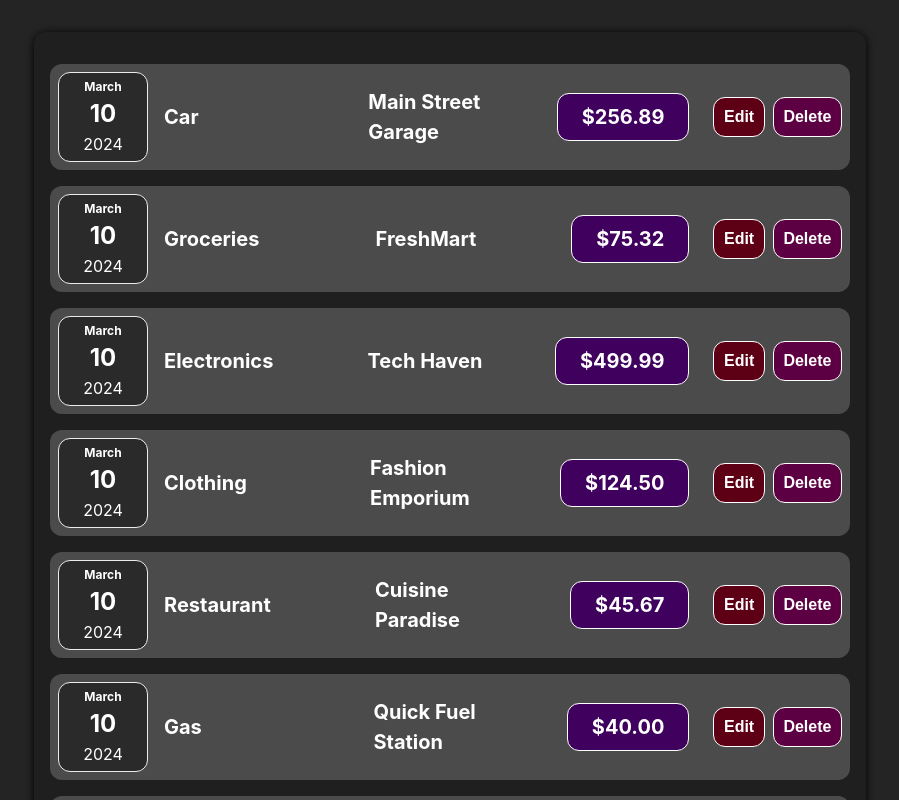
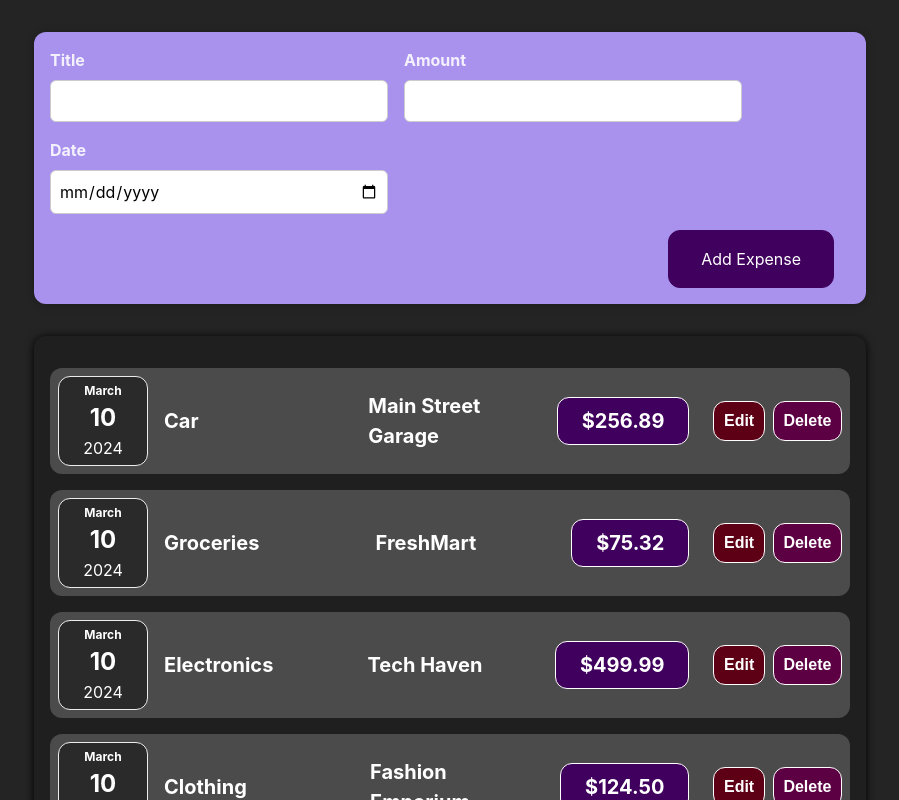
Before and after one commit to Praful-bit/react.js, a React (Vite) app: page / in a window 1280 px wide. Shown: the top 800 px of the page, without its empty margins (190-1089 px from the left). Built offline with nearby package versions, Linux system fonts and the light colour scheme.

Commit message:
Today i make a NewExpense and add a NewExpenseForm for any body come and input any thing that show in console ok..

```diff
--- a/src/App.jsx
+++ b/src/App.jsx
@@ -1,6 +1,7 @@
 import "./App.css";
 // import "./ExpenseItem.css";
 import ExpenseItem from "./Components/Expense/ExpenseItem.jsx";
+import NewExpense from "./Components/NewExpense/NewExpense.jsx";
 const expenses = [
   {
     id: 1,
@@ -145,11 +146,13 @@
 ];
 
 const App = () => {
-
   return (
-    <div className="expense">
-      <ExpenseItem title={expenses} />
-    </div>
+    <>
+      <NewExpense />
+      <div className="expense">
+        <ExpenseItem title={expenses} />
+      </div>
+    </>
   );
 };
 
--- /dev/null
+++ b/src/Components/NewExpense/ExpenseForm.css
@@ -0,0 +1,26 @@
+.new-expense__controls {
+    display: flex;
+    flex-wrap: wrap;
+    gap: 1rem;
+    margin-bottom: 1rem;
+    text-align: left;
+}
+
+.new-expense__control label {
+    font-weight: bold;
+    margin-bottom: 0.5rem;
+    display: block;
+}
+
+.new-expense__control input {
+    font: inherit;
+    padding: 0.5rem;
+    border-radius: 6px;
+    border: 1px solid #ccc;
+    width: 20rem;
+    max-width: 100%;
+}
+
+.new-expense__actions {
+    text-align: right;
+}
--- /dev/null
+++ b/src/Components/NewExpense/ExpenseForm.jsx
@@ -0,0 +1,39 @@
+import './ExpenseForm.css';
+
+const ExpenseForm =()=>{
+
+const titleChangeHandler =(event)=>{
+console.log('Title Change',event.target.value);
+}
+const amountChangeHandler =(event)=>{
+  console.log(event.target.value);
+}
+const dateChangerHandler =(event)=>{
+  console.log(event.target.value);
+}
+
+
+return (
+  <form>
+    <div className="new-expense__controls">
+      <div className="new-expense__control">
+        <label>Title</label>
+        <input type="text" onChange={titleChangeHandler} />
+      </div>
+      <div className="new-expense__control">
+        <label>Amount</label>
+        <input type="number" min="0.01" step="0.01" onChange={amountChangeHandler}/>
+      </div>
+      <div className="new-expense__control">
+        <label>Date</label>
+        <input type="date" min="2015-01-01" max="2025-12-31" onChange={dateChangerHandler}/>
+      </div>
+    </div>
+    <div className="new-expense__actions">
+      <button type="submit">Add Expense</button>
+    </div>
+  </form>
+);
+}
+
+export default ExpenseForm
--- /dev/null
+++ b/src/Components/NewExpense/NewExpense.css
@@ -0,0 +1,38 @@
+.new-expense {
+    background-color: #a892ee;
+    padding: 1rem;
+    margin: 2rem auto;
+    width: 50rem;
+    max-width: 95%;
+    border-radius: 12px;
+    text-align: center;
+    box-shadow: 0 1px 8px rgba(0, 0, 0, 0.25);
+}
+
+.new-expense button {
+    font: inherit;
+    cursor: pointer;
+    padding: 1rem 2rem;
+    border: 1px solid #40005d;
+    background-color: #40005d;
+    color: white;
+    border-radius: 12px;
+    margin-right: 1rem;
+}
+
+.new-expense button:hover,
+.new-expense button:active {
+    background-color: #510674;
+    border-color: #510674;
+}
+
+.new-expense button.alternative {
+    color: #220131;
+    border-color: transparent;
+    background-color: transparent;
+}
+
+.new-expense button.alternative:hover,
+.new-expense button.alternative:active {
+    background-color: #ddb3f8;
+}
--- /dev/null
+++ b/src/Components/NewExpense/NewExpense.jsx
@@ -0,0 +1,10 @@
+ import './NewExpense.css'
+ import ExpenseForm from './ExpenseForm';
+ const NewExpense =()=> {
+  return (
+    <div className='new-expense'>
+        <ExpenseForm/>
+    </div>
+  )
+}
+export default NewExpense;
```
